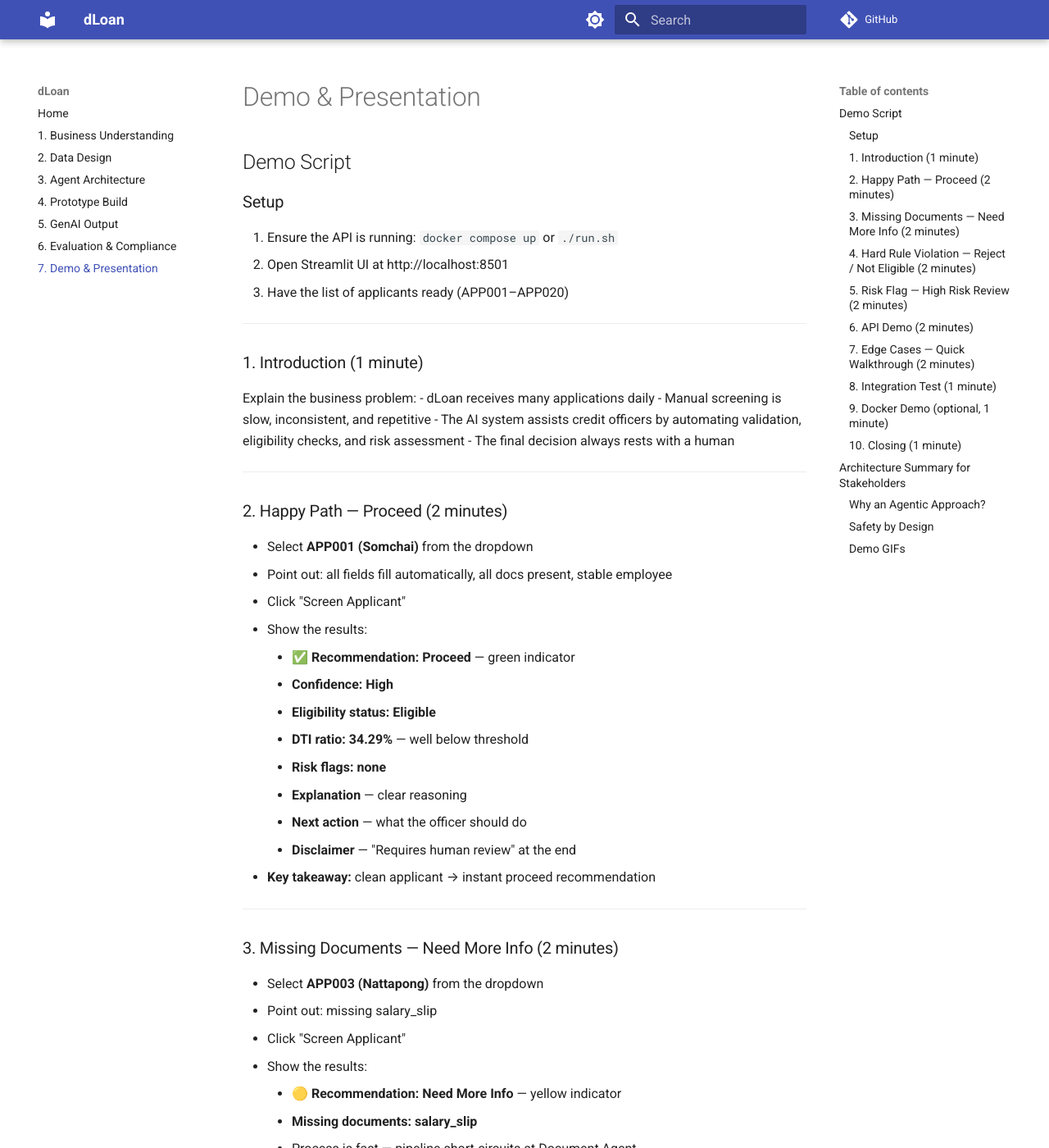
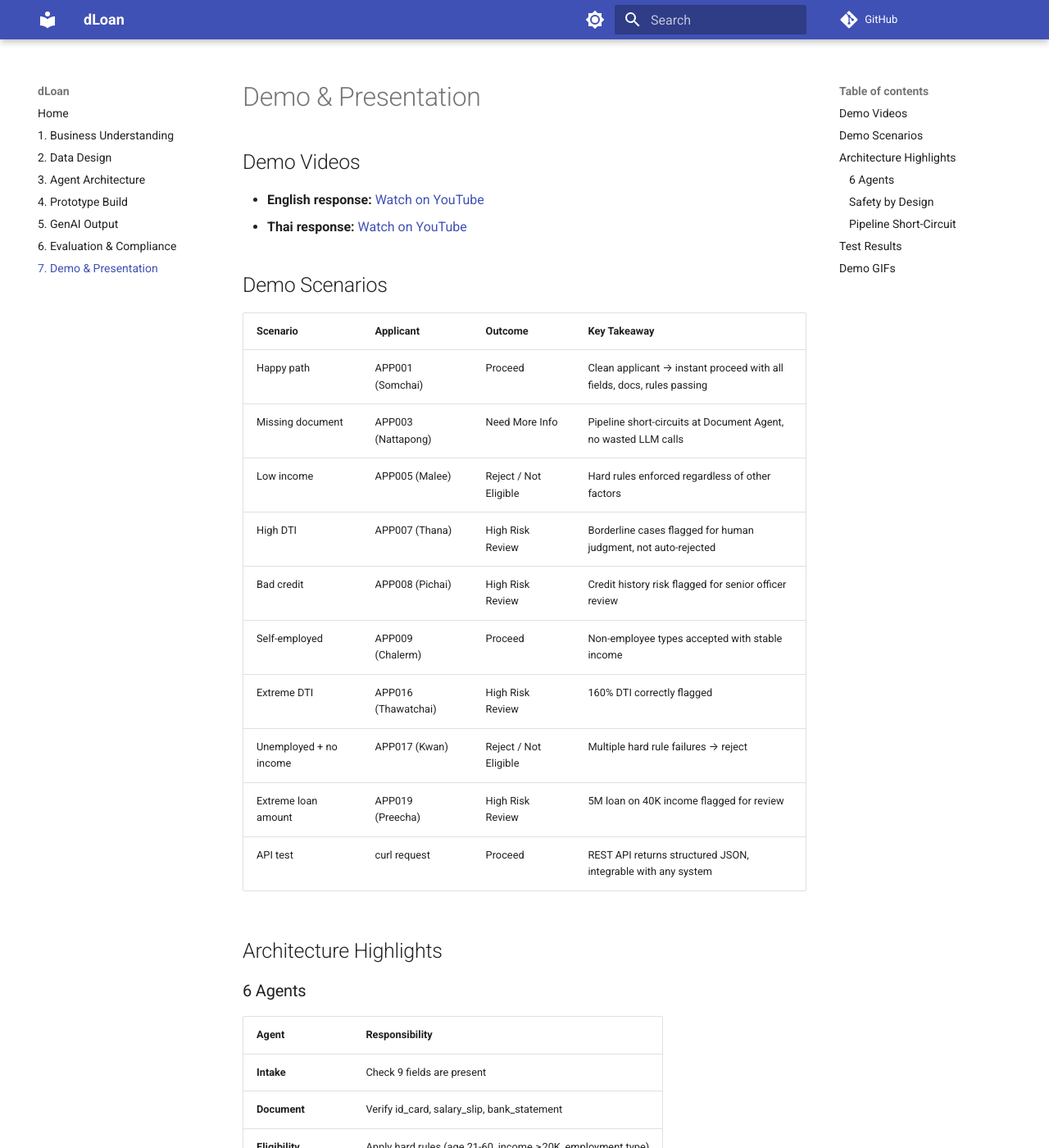
Before and after one commit to Supmanzz555/dLoan, an MkDocs documentation site: the page built from docs/07-demo.md, in a window 1280 px wide and 1400 px high. Shown: the whole window at 82% size. Built offline with MkDocs 1.6.1 and Material for MkDocs 9.7.7, drawn with Linux system fonts in a browser that asks for light colours; comment, search, counter and statistics services are not loaded; some of the changed text lies outside the part shown.

Commit message:
condense demo doc to concise overview

````diff
--- a/docs/07-demo.md
+++ b/docs/07-demo.md
@@ -1,194 +1,55 @@
 # Demo & Presentation
 
-## Demo Script
+## Demo Videos
 
-### Setup
+- **English response:** [Watch on YouTube](https://youtu.be/G-pGU5vu2z0)
+- **Thai response:** [Watch on YouTube](https://youtu.be/PRxpDzR5PCU)
 
-1. Ensure the API is running: `docker compose up` or `./run.sh`
-2. Open Streamlit UI at http://localhost:8501
-3. Have the list of applicants ready (APP001–APP020)
+## Demo Scenarios
+
+| Scenario | Applicant | Outcome | Key Takeaway |
+|----------|-----------|---------|--------------|
+| Happy path | APP001 (Somchai) | Proceed | Clean applicant → instant proceed with all fields, docs, rules passing |
+| Missing document | APP003 (Nattapong) | Need More Info | Pipeline short-circuits at Document Agent, no wasted LLM calls |
+| Low income | APP005 (Malee) | Reject / Not Eligible | Hard rules enforced regardless of other factors |
+| High DTI | APP007 (Thana) | High Risk Review | Borderline cases flagged for human judgment, not auto-rejected |
+| Bad credit | APP008 (Pichai) | High Risk Review | Credit history risk flagged for senior officer review |
+| Self-employed | APP009 (Chalerm) | Proceed | Non-employee types accepted with stable income |
+| Extreme DTI | APP016 (Thawatchai) | High Risk Review | 160% DTI correctly flagged |
+| Unemployed + no income | APP017 (Kwan) | Reject / Not Eligible | Multiple hard rule failures → reject |
+| Extreme loan amount | APP019 (Preecha) | High Risk Review | 5M loan on 40K income flagged for review |
+| API test | curl request | Proceed | REST API returns structured JSON, integrable with any system |
+
+## Architecture Highlights
+
+### 6 Agents
+
+| Agent | Responsibility |
+|-------|---------------|
+| **Intake** | Check 9 fields are present |
+| **Document** | Verify id_card, salary_slip, bank_statement |
+| **Eligibility** | Apply hard rules (age 21-60, income ≥20K, employment type) |
+| **Risk** | Detect risk signals (high DTI, bad credit, borderline income) |
+| **Recommendation** | Classify into 1 of 4 outcomes |
+| **Explanation** | Generate human-readable explanation + next action |
+
+### Safety by Design
+
+- **Post-LLM rule validation** — Deterministic Python overrides LLM on hard facts
+- **Human review disclaimer** — Every output requires officer verification
+- **No protected attributes** — Schema excludes gender, religion, race, etc.
+
+### Pipeline Short-Circuit
+
+Pipeline stops at Intake or Document agent if data is missing → returns "Need More Info" immediately. Saves up to 4 LLM calls per incomplete application.
+
+## Test Results
+
+20/20 applicants pass integration tests against real Groq LLM. All core requirements covered.
 
 ---
 
-### 1. Introduction (1 minute)
-
-Explain the business problem:
-- dLoan receives many applications daily
-- Manual screening is slow, inconsistent, and repetitive
-- The AI system assists credit officers by automating validation, eligibility checks, and risk assessment
-- The final decision always rests with a human
-
----
-
-### 2. Happy Path — Proceed (2 minutes)
-
-- Select **APP001 (Somchai)** from the dropdown
-- Point out: all fields fill automatically, all docs present, stable employee
-- Click "Screen Applicant"
-- Show the results:
-    - ✅ **Recommendation: Proceed** — green indicator
-    - **Confidence: High**
-    - **Eligibility status: Eligible**
-    - **DTI ratio: 34.29%** — well below threshold
-    - **Risk flags: none**
-    - **Explanation** — clear reasoning
-    - **Next action** — what the officer should do
-    - **Disclaimer** — "Requires human review" at the end
-- **Key takeaway:** clean applicant → instant proceed recommendation
-
----
-
-### 3. Missing Documents — Need More Info (2 minutes)
-
-- Select **APP003 (Nattapong)** from the dropdown
-- Point out: missing salary_slip
-- Click "Screen Applicant"
-- Show the results:
-    - 🟡 **Recommendation: Need More Info** — yellow indicator
-    - **Missing documents: salary_slip**
-    - Process is fast — pipeline short-circuits at Document Agent
-- **Key takeaway:** missing data is caught early, no wasted processing
-
----
-
-### 4. Hard Rule Violation — Reject / Not Eligible (2 minutes)
-
-- Select **APP005 (Malee)** from the dropdown
-- Point out: documents are present, but income is 15,000 THB (below 20K minimum)
-- Click "Screen Applicant"
-- Show the results:
-    - 🔴 **Recommendation: Reject / Not Eligible** — red indicator
-    - **Eligibility status: Income below minimum threshold**
-    - Pipeline ran through all 6 agents, but recommendation correctly rejected
-- **Key takeaway:** hard rules are enforced regardless of other factors
-
----
-
-### 5. Risk Flag — High Risk Review (2 minutes)
-
-- Select **APP007 (Thana)** from the dropdown
-- Point out: DTI is 70% (well above 60% threshold)
-- Click "Screen Applicant"
-- Show the results:
-    - 🟠 **Recommendation: High Risk Review** — orange indicator
-    - **Risk flags: ["Debt-to-income ratio exceeds threshold"]**
-    - **Next action:** send to senior officer for manual review
-- **Key takeaway:** borderline applicants are flagged for human judgment, not auto-rejected
-
----
-
-### 6. API Demo (2 minutes)
-
-Open a terminal, send a curl request:
-
-```bash
-curl -X POST http://localhost:8000/screen \
-  -H "Content-Type: application/json" \
-  -d '{
-    "applicant_id": "API-DEMO",
-    "name": "Demo User",
-    "age": 35,
-    "employment_type": "employee",
-    "monthly_income": 45000,
-    "monthly_debt": 15000,
-    "requested_loan_amount": 200000,
-    "credit_history": "normal",
-    "uploaded_documents": ["id_card", "salary_slip", "bank_statement"]
-  }'
-```
-
-- Show the structured JSON response with all 9 fields
-- **Key takeaway:** easy to integrate with other systems via REST API
-
----
-
-### 7. Edge Cases — Quick Walkthrough (2 minutes)
-
-| Scenario | Applicant | Expected Outcome |
-|----------|-----------|-----------------|
-| Senior employee, high income | APP002 | Proceed |
-| Missing multiple documents | APP004 | Need More Info |
-| Age exceeds 60 | APP006 | Reject / Not Eligible |
-| Severe default on record | APP008 | High Risk Review |
-| Self-employed, stable | APP009 | Proceed |
-| Business owner, high income | APP010 | Proceed |
-| Borderline DTI | APP011 | High Risk Review |
-| Underage applicant | APP012 | Reject / Not Eligible |
-| Invalid employment | APP013 | Reject / Not Eligible |
-| DTI at threshold | APP014 | Proceed |
-| Default + high DTI | APP015 | High Risk Review |
-
----
-
-### 8. Integration Test (1 minute)
-
-Run the full test suite:
-
-```bash
-PYTHONPATH=. uv run pytest
-```
-
-- Shows 20/20 test cases passing
-- Demonstrates that the system is regression-free
-
----
-
-### 9. Docker Demo (optional, 1 minute)
-
-- Show the `docker compose up` command
-- Note: API on :8000, UI on :8501
-- Docker Compose Override enables hot-reload in development
-
----
-
-### 10. Closing (1 minute)
-
-**What the system demonstrates:**
-- ✅ 6-agent AI pipeline with LangGraph orchestration
-- ✅ 4 classification outcomes matching business rules
-- ✅ Post-LLM validation preventing hallucinations
-- ✅ Clean FastAPI + Streamlit architecture
-- ✅ Docker-ready deployment
-- ✅ Safety-first design with human review required
-
-**Limitations to acknowledge:**
-- Synthetic data only — no real banking integration
-- Sequential processing (~20s per applicant)
-- Thai response language is basic (dropdown values stay English)
-- No user authentication in current build
-
----
-
-## Architecture Summary for Stakeholders
-
-### Why an Agentic Approach?
-
-Instead of a single monolithic LLM prompt, the system uses **6 specialized agents**, each handling one part of the screening process:
-
-| Agent | What it does | Why separate? |
-|-------|-------------|---------------|
-| **Intake** | Checks fields are present | Focus scope, reduce errors |
-| **Document** | Verifies required docs uploaded | Specialized for document rules |
-| **Eligibility** | Applies hard loan rules | Rule logic, deterministic |
-| **Risk** | Detects risk signals | Needs judgment, not just rules |
-| **Recommendation** | Classifies into 4 outcomes | Needs full context awareness |
-| **Explanation** | Generates officer-facing text | Different output format (narrative) |
-
-This separation makes the system:
-- **Debugable** — Each agent's output can be inspected independently
-- **Maintainable** — Update one prompt without affecting others
-- **Safe** — Short-circuit on intake/doc failure saves 4 LLM calls
-- **Auditable** — Full per-agent trace for every screening
-
-### Safety by Design
-
-The system has three built-in safety mechanisms:
-
-1. **Post-LLM rule validation** — Python code overrides the LLM on hard facts
-2. **Human review disclaimer** — Every output requires officer verification
-3. **No protected attributes** — Schema excludes gender, religion, race, etc.
-
-### Demo GIFs
+## Demo GIFs
 
 | Run with Docker | Run with script |
 |----------------|-----------------|
````
